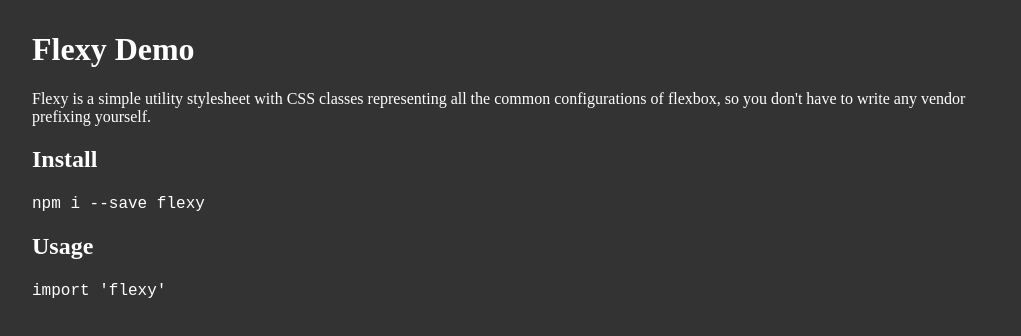
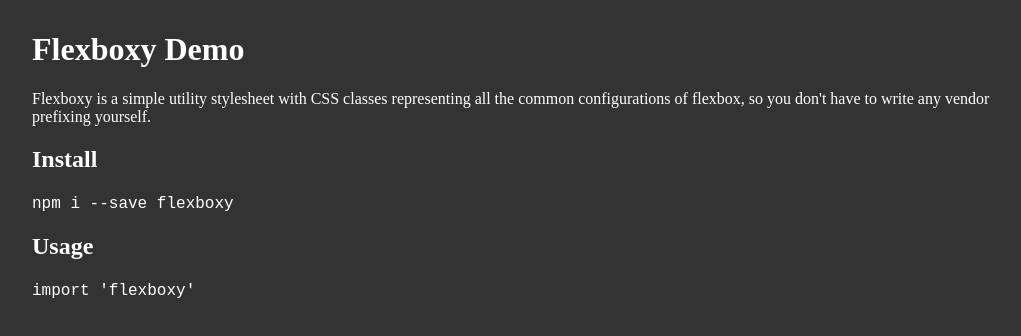
Before and after one commit to moodysalem/flexbox-css, a website: page index.html in a window 1280 px wide. Shown: the whole page, without its empty margins (128-1149 px from the left). Drawn offline with nearby package versions, Linux system fonts and the light colour scheme.

Commit message:
Some additional replacements of flexy

```diff
--- a/index.html
+++ b/index.html
@@ -3,8 +3,8 @@
     <head>
         <meta charset="utf-8">
         <meta http-equiv="x-ua-compatible" content="ie=edge">
-        <title>Flexy</title>
-        <meta name="description" content="Flexy">
+        <title>Flexboxy</title>
+        <meta name="description" content="Flexbox Utility CSS Stylesheet">
         <meta name="viewport" content="width=device-width, initial-scale=1">
 
         <link rel="stylesheet" href="https://cdnjs.cloudflare.com/ajax/libs/normalize/4.1.1/normalize.min.css">
@@ -24,15 +24,15 @@
     </head>
     <body>
         <div class="container">
-            <h1>Flexy Demo</h1>
+            <h1>Flexboxy Demo</h1>
             <p>
-                Flexy is a simple utility stylesheet with CSS classes representing all the common configurations of
+                Flexboxy is a simple utility stylesheet with CSS classes representing all the common configurations of
                 flexbox, so you don't have to write any vendor prefixing yourself.
             </p>
             <h2>Install</h2>
-            <code>npm i --save flexy</code>
+            <code>npm i --save flexboxy</code>
             <h2>Usage</h2>
-            <code>import 'flexy'</code>
+            <code>import 'flexboxy'</code>
         </div>
     </body>
 </html>
--- a/src/index.scss
+++ b/src/index.scss
@@ -1,5 +1,5 @@
 // parent styles
-.flexy {
+.flex {
   display: flex;
 
   // flex direction is controlled by row/column & presence of the reverse class
```
Also changed, not shown: README.md, flexboxy.css.
